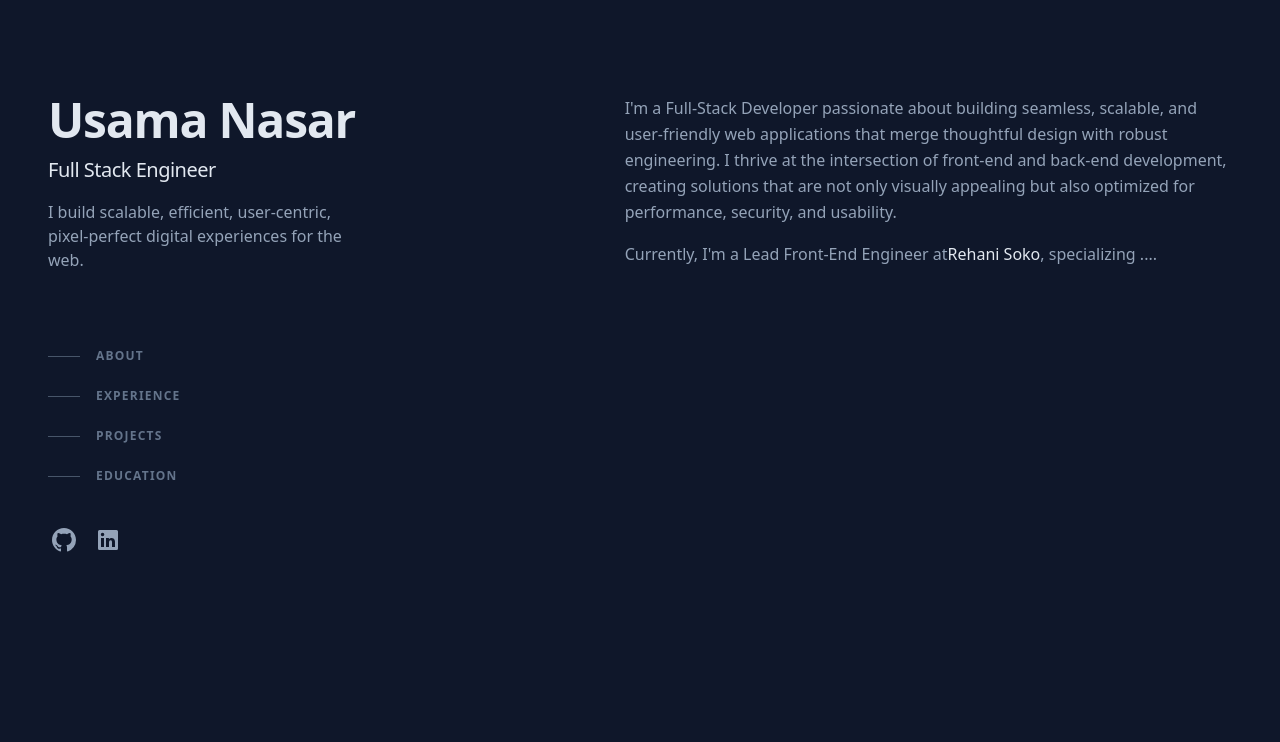
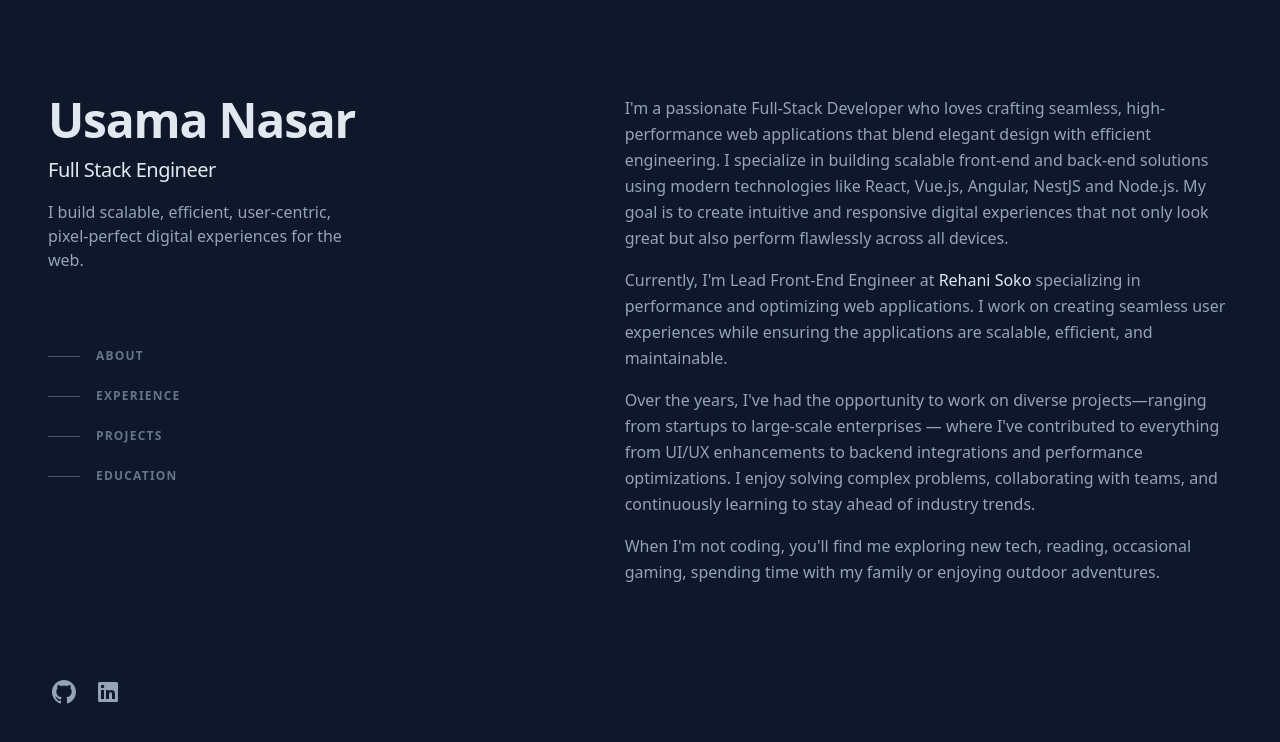
Before and after one commit to usamanasar38/usama-nasar, a Next.js app: page / in a window 1280 px wide. Shown: the top 742 px of the page. Built offline with nearby package versions, Linux system fonts and the light colour scheme.

Commit message:
feat: add about section

```diff
--- /dev/null
+++ b/src/components/icons/github.tsx
@@ -0,0 +1,13 @@
+const GitHub = (props: React.SVGProps<SVGSVGElement>) => (
+  <svg
+    xmlns="http://www.w3.org/2000/svg"
+    viewBox="0 0 16 16"
+    fill="currentColor"
+    aria-hidden="true"
+    {...props}
+  >
+    <path d="M8 0C3.58 0 0 3.58 0 8c0 3.54 2.29 6.53 5.47 7.59.4.07.55-.17.55-.38 0-.19-.01-.82-.01-1.49-2.01.37-2.53-.49-2.69-.94-.09-.23-.48-.94-.82-1.13-.28-.15-.68-.52-.01-.53.63-.01 1.08.58 1.23.82.72 1.21 1.87.87 2.33.66.07-.52.28-.87.51-1.07-1.78-.2-3.64-.89-3.64-3.95 0-.87.31-1.59.82-2.15-.08-.2-.36-1.02.08-2.12 0 0 .67-.21 2.2.82.64-.18 1.32-.27 2-.27.68 0 1.36.09 2 .27 1.53-1.04 2.2-.82 2.2-.82.44 1.1.16 1.92.08 2.12.51.56.82 1.27.82 2.15 0 3.07-1.87 3.75-3.65 3.95.29.25.54.73.54 1.48 0 1.07-.01 1.93-.01 2.2 0 .21.15.46.55.38A8.013 8.013 0 0016 8c0-4.42-3.58-8-8-8z"></path>
+  </svg>
+);
+
+export default GitHub;
--- /dev/null
+++ b/src/components/icons/linkedin.tsx
@@ -0,0 +1,13 @@
+const LinkedIn = (props: React.SVGProps<SVGSVGElement>) => (
+  <svg
+    xmlns="http://www.w3.org/2000/svg"
+    viewBox="0 0 24 24"
+    fill="currentColor"
+    aria-hidden="true"
+    {...props}
+  >
+    <path d="M20.5 2h-17A1.5 1.5 0 002 3.5v17A1.5 1.5 0 003.5 22h17a1.5 1.5 0 001.5-1.5v-17A1.5 1.5 0 0020.5 2zM8 19H5v-9h3zM6.5 8.25A1.75 1.75 0 118.3 6.5a1.78 1.78 0 01-1.8 1.75zM19 19h-3v-4.74c0-1.42-.6-1.93-1.38-1.93A1.74 1.74 0 0013 14.19a.66.66 0 000 .14V19h-3v-9h2.9v1.3a3.11 3.11 0 012.7-1.4c1.55 0 3.36.86 3.36 3.66z"></path>
+  </svg>
+);
+
+export default LinkedIn;
--- a/src/components/sections/header.tsx
+++ b/src/components/sections/header.tsx
@@ -1,5 +1,7 @@
 import { DATA } from "@/data/resume";
 import Link from "next/link";
+import GitHub from "../icons/github";
+import LinkedIn from "../icons/linkedin";
 import NavLinks from "../nav-links";
 
 const Header = () => {
@@ -33,15 +35,7 @@ const Header = () => {
             title={DATA.contact.social.GitHub.name}
           >
             <span className="sr-only">{DATA.contact.social.GitHub.name}</span>
-            <svg
-              xmlns="http://www.w3.org/2000/svg"
-              viewBox="0 0 16 16"
-              fill="currentColor"
-              className="h-6 w-6"
-              aria-hidden="true"
-            >
-              <path d="M8 0C3.58 0 0 3.58 0 8c0 3.54 2.29 6.53 5.47 7.59.4.07.55-.17.55-.38 0-.19-.01-.82-.01-1.49-2.01.37-2.53-.49-2.69-.94-.09-.23-.48-.94-.82-1.13-.28-.15-.68-.52-.01-.53.63-.01 1.08.58 1.23.82.72 1.21 1.87.87 2.33.66.07-.52.28-.87.51-1.07-1.78-.2-3.64-.89-3.64-3.95 0-.87.31-1.59.82-2.15-.08-.2-.36-1.02.08-2.12 0 0 .67-.21 2.2.82.64-.18 1.32-.27 2-.27.68 0 1.36.09 2 .27 1.53-1.04 2.2-.82 2.2-.82.44 1.1.16 1.92.08 2.12.51.56.82 1.27.82 2.15 0 3.07-1.87 3.75-3.65 3.95.29.25.54.73.54 1.48 0 1.07-.01 1.93-.01 2.2 0 .21.15.46.55.38A8.013 8.013 0 0016 8c0-4.42-3.58-8-8-8z"></path>
-            </svg>
+            <GitHub className="h-6 w-6" />
           </a>
         </li>
         <li className="mr-5 shrink-0 text-xs">
@@ -54,15 +48,7 @@ const Header = () => {
             title={DATA.contact.social.LinkedIn.name}
           >
             <span className="sr-only">{DATA.contact.social.LinkedIn.name}</span>
-            <svg
-              xmlns="http://www.w3.org/2000/svg"
-              viewBox="0 0 24 24"
-              fill="currentColor"
-              className="h-6 w-6"
-              aria-hidden="true"
-            >
-              <path d="M20.5 2h-17A1.5 1.5 0 002 3.5v17A1.5 1.5 0 003.5 22h17a1.5 1.5 0 001.5-1.5v-17A1.5 1.5 0 0020.5 2zM8 19H5v-9h3zM6.5 8.25A1.75 1.75 0 118.3 6.5a1.78 1.78 0 01-1.8 1.75zM19 19h-3v-4.74c0-1.42-.6-1.93-1.38-1.93A1.74 1.74 0 0013 14.19a.66.66 0 000 .14V19h-3v-9h2.9v1.3a3.11 3.11 0 012.7-1.4c1.55 0 3.36.86 3.36 3.66z"></path>
-            </svg>
+            <LinkedIn className="h-6 w-6" />
           </a>
         </li>
       </ul>
--- a/src/components/sections/main.tsx
+++ b/src/components/sections/main.tsx
@@ -13,15 +13,16 @@ const Main = () => {
         </div>
         <div>
           <p className="mb-4">
-            I'm a Full-Stack Developer passionate about building seamless,
-            scalable, and user-friendly web applications that merge thoughtful
-            design with robust engineering. I thrive at the intersection of
-            front-end and back-end development, creating solutions that are not
-            only visually appealing but also optimized for performance,
-            security, and usability.
+            I'm a passionate Full-Stack Developer who loves crafting seamless,
+            high-performance web applications that blend elegant design with
+            efficient engineering. I specialize in building scalable front-end
+            and back-end solutions using modern technologies like React, Vue.js,
+            Angular, NestJS and Node.js. My goal is to create intuitive and
+            responsive digital experiences that not only look great but also
+            perform flawlessly across all devices.
           </p>
           <p className="mb-4">
-            Currently, I'm a Lead Front-End Engineer at
+            Currently, I'm Lead Front-End Engineer at{" "}
             <a
               className="font-medium text-slate-200 hover:text-teal-300 focus-visible:text-teal-300"
               href="https://www.rehanisoko.com/"
@@ -30,14 +31,26 @@ const Main = () => {
               aria-label="Rehani Soko (opens in a new tab)"
             >
               Rehani Soko
-            </a>
-            , specializing ....
+            </a>{" "}
+            specializing in performance and optimizing web applications. I work
+            on creating seamless user experiences while ensuring the
+            applications are scalable, efficient, and maintainable.
+          </p>
+          <p className="mb-4">
+            Over the years, I've had the opportunity to work on diverse
+            projects—ranging from startups to large-scale enterprises — where I've
+            contributed to everything from UI/UX enhancements to backend
+            integrations and performance optimizations. I enjoy solving complex
+            problems, collaborating with teams, and continuously learning to
+            stay ahead of industry trends.
+          </p>
+          <p className="mb-4">
+            When I'm not coding, you'll find me exploring new tech, reading,
+            occasional gaming, spending time with my family or enjoying outdoor
+            adventures.
           </p>
         </div>
       </section>
-
-
-
     </main>
   );
 };
```
